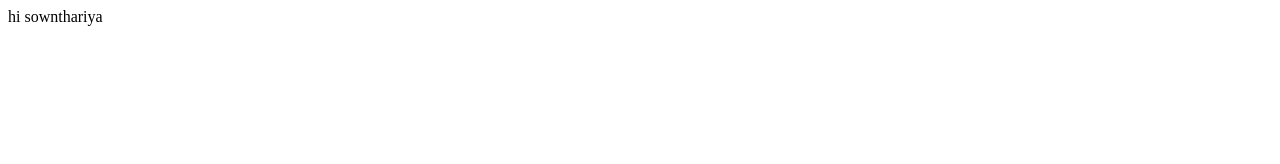
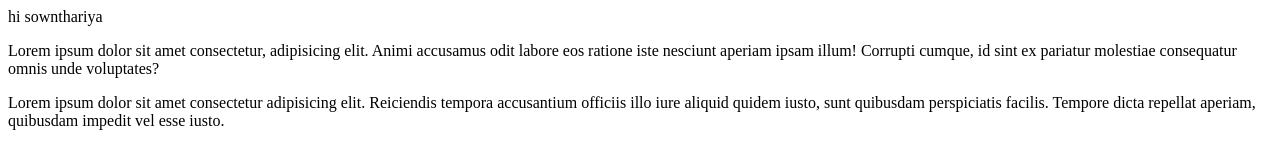
Before and after one commit to sownthariya-mahe/testgit, a plain HTML site: page index.html in a window 1280 px wide. Drawn offline with Linux system fonts and the light colour scheme.

Commit message:
new details added

```diff
--- a/index.html
+++ b/index.html
@@ -7,5 +7,9 @@
 </head>
 <body>
     hi sownthariya
+
+    <p>Lorem ipsum dolor sit amet consectetur, adipisicing elit. Animi accusamus odit labore eos ratione iste nesciunt aperiam ipsam illum! Corrupti cumque, id sint ex pariatur molestiae consequatur omnis unde voluptates?</p>
+
+    <p>Lorem ipsum dolor sit amet consectetur adipisicing elit. Reiciendis tempora accusantium officiis illo iure aliquid quidem iusto, sunt quibusdam perspiciatis facilis. Tempore dicta repellat aperiam, quibusdam impedit vel esse iusto.</p>
 </body>
 </html>
```
